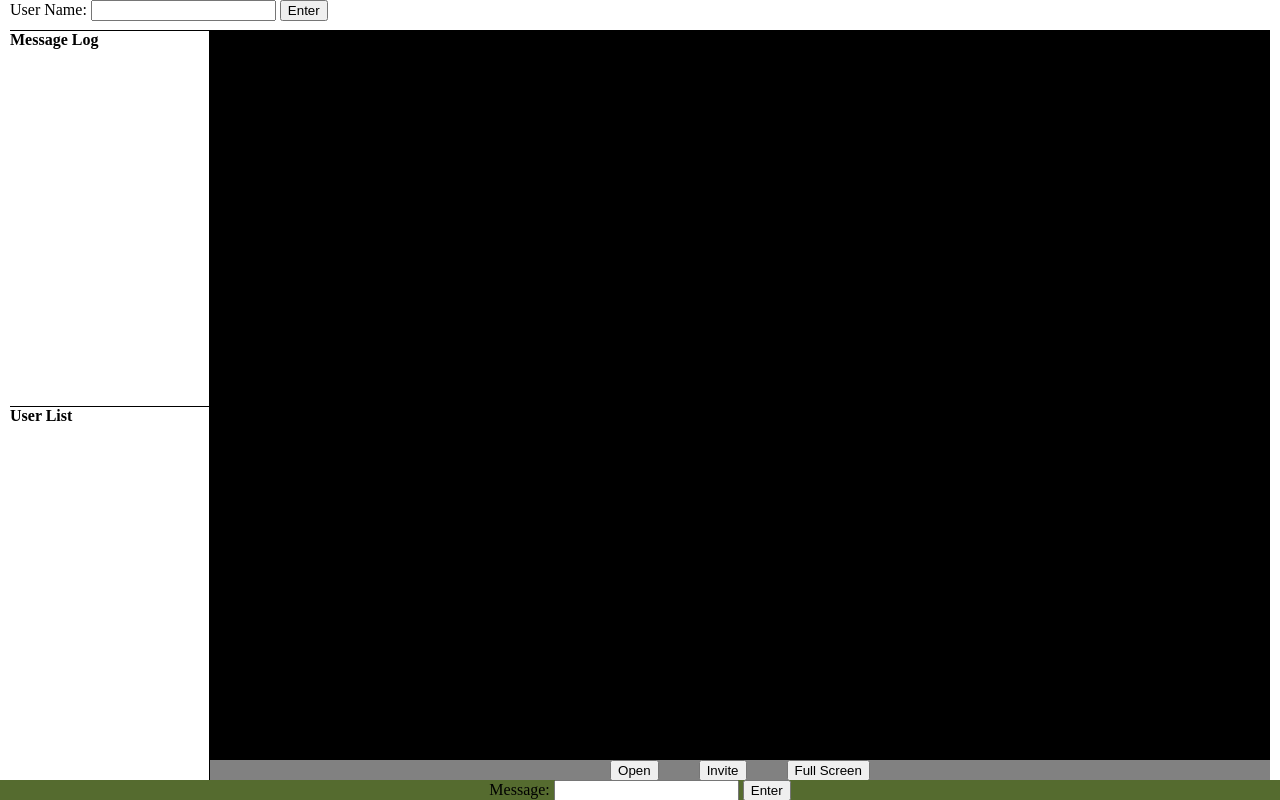
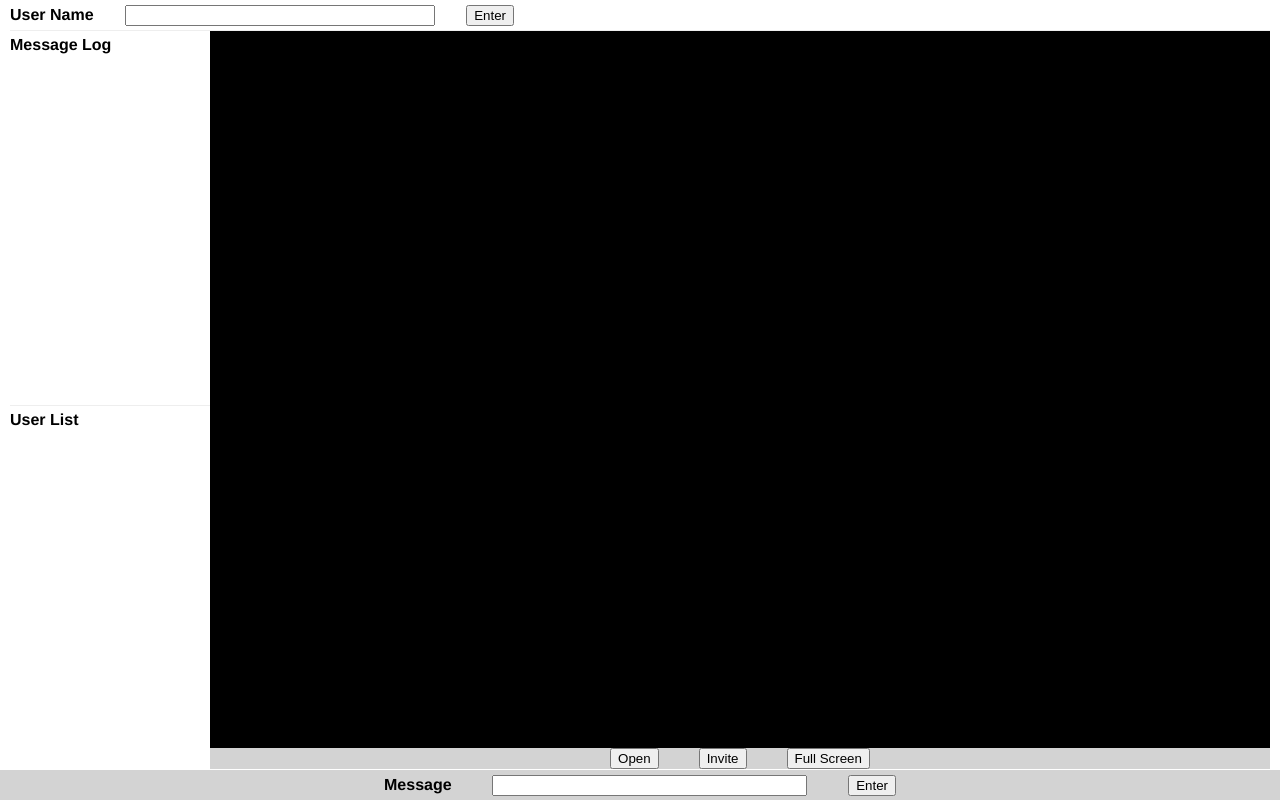
Before and after one commit to VirgiliaBeatrice/SignalingServer, a website with bundled scripts: page main.html in a window 1280 px wide. Built offline with nearby package versions, Linux system fonts and the light colour scheme; no server answers.

Commit message:
CSS adjustment.

```diff
--- a/app_front.js
+++ b/app_front.js
@@ -71,7 +71,8 @@ $('button.btn#full_screen_btn').click(
 
       $(this).attr("isFullScreen", "true");
       $('div#video_frame').addClass("overlay");
-      $('.overlay').css({"width": "100%", "position": "fixed"});
+      // $('video#video_remote').addClass("overlay");
+      // $('.overlay').css({"width": "100%", "position": "fixed"});
 
       $("div#video_elem").css({
         "width": "100%",
@@ -83,14 +84,19 @@ $('button.btn#full_screen_btn').click(
         "bottom": "0"
       });
 
+      $("video#video_local").hide();
+
     }
     else {
       console.info("Change to normal layout.");
 
       $(this).attr("isFullScreen", "false");
-      $('.overlay').removeAttr("style").removeAttr("class");
+      $('.overlay').removeAttr("class");
+    // .removeAttr("style")
       $("div#video_elem").removeAttr("style");
       $("div#ctrl_btns").removeAttr("style");
+
+      $("video#video_local").show();
     }
 
 
--- a/chat.css
+++ b/chat.css
@@ -15,7 +15,7 @@
     /*width: 0;*/
     height: 100%;
     position: fixed;
-    z-index: 1;
+    z-index: 2;
     left: 0;
     top: 0;
     overflow-x: hidden;
@@ -75,29 +75,39 @@ div#input_form > p, div#user_info > p {
 div#message, div#user_list {
     font-size: 16px;
     font-weight: bold;
-    border-right: 1px solid black;
 }
 
 
 #user_info {
     position: relative;
-    width: 100%;
+    width: 40%;
     height: 30px;
     font-size: 16px;
-    border-bottom: 1px solid black;
+    font-weight: bold;
+    display: flex;
+    align-items: center;
+    justify-content: space-between;
+
     /*background: aquamarine;*/
 }
 
+div > span {
+    display: block;
+    margin: 5px 0;
+}
+
 #user_list {
-    border-top: 1px solid black;
+    border-top: 1px solid #eee;
+
 }
 
 #container {
     display: flex;
     position: relative;
     width: 100%;
-    height: calc(100% - 30px - 20px);
+    height: calc(100% - 30px - 32px);
     overflow: hidden;
+    border-top: 1px solid #eeeeee;
     /*background-color: darkgray;*/
 }
 
@@ -122,7 +132,7 @@ div#message, div#user_list {
     margin-bottom: auto;
     margin-top: auto;
     width: auto;
-    background-color: #818181;
+    background-color: lightgray;
     font-size: 0;
     height: 100%;
 }
@@ -138,20 +148,29 @@ div#message, div#user_list {
     position: fixed;
     display: flex;
     justify-content: space-around;
-    flex: 0 1 auto;
     width: 100%;
-    height: 20px;
+    height: 30px;
     bottom: 0;
     left: 0;
-    background-color: darkolivegreen;
-    /*padding: 2px;*/
+    background-color: lightgray;
+}
+
+#input_form {
+    position: relative;
+    display: flex;
+    flex: 0 1 auto;
+    width: 40%;
+    height: auto;
+    font-size: 16px;
+    justify-content: space-between;
+    align-items: center;
 }
 
 #video_remote {
     position: relative;
     width: 100%;
     height: auto;
-    background-color: black;
+    background-color: rgba(0,0,0,1);
     margin: 0 auto;
 }
 
@@ -179,18 +198,24 @@ div#message, div#user_list {
     margin: 0 20px;
 }
 
-#message_form {
-    width: auto;
-}
 
 html, body {
     height: 100%;
     max-height: 100%;
     margin: 0 5px;
+    font-family: "Helvetica Neue",Helvetica,Arial,sans-serif;
+}
+
+label {
+    font-weight: bold;
 }
 
 video {
     margin: 0;
+}
+
+input {
+    width: 60%
 }
 
 #video_frame.overlay {
@@ -200,4 +225,9 @@ video {
     flex: 0 1 auto;
     justify-content: center;
     align-items: center;
+    background-color: transparent;
 }
+
+/*#video_remote.overlay {*/
+    /*background-color: rgba(0,0,0,0.9);*/
+/*}*/
--- a/main.html
+++ b/main.html
@@ -21,7 +21,7 @@
 </head>
 <body>
     <div id="user_info">
-        <label for="name">User Name:</label>
+        <label for="name">User Name</label>
         <input type="text" id="name"/>
         <button id="name_btn" class="btn enter">Enter</button>
     </div>
@@ -53,7 +53,7 @@
 
     <div id="footer">
         <div id="input_form">
-            <label for="message_form">Message:</label>
+            <label for="message_form">Message</label>
             <input type="text" id="message_form"/>
             <button id="message_btn" class="btn enter">Enter</button>
         </div>
```
